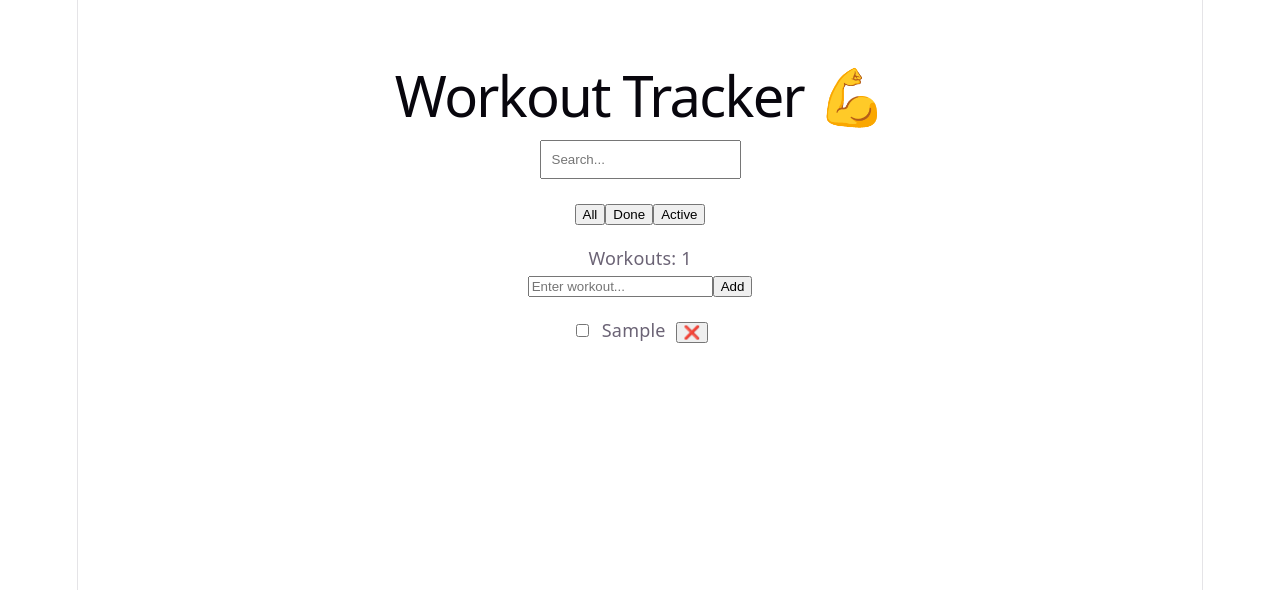
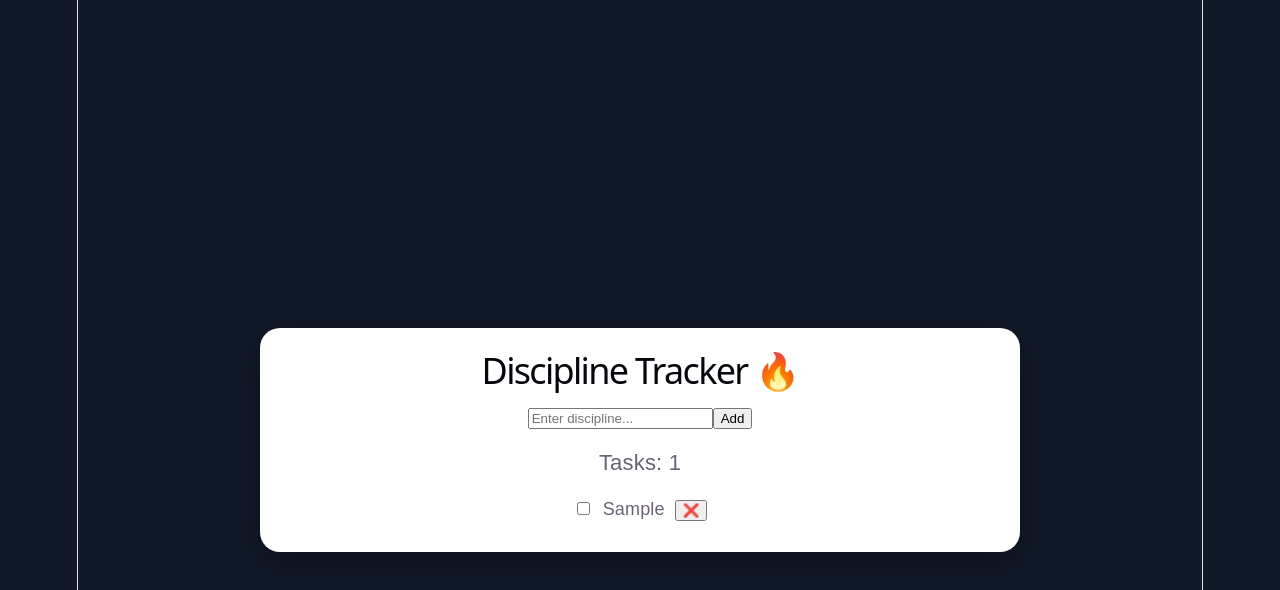
Before and after one commit to evolflow/js-journey-part-2, a React (Vite) app: page / in a window 1280 px wide. Both pictures are taken after typing "Sample" into the empty fields and a click on the button "Add". Shown: the top 590 px of the page. Built offline with nearby package versions, Linux system fonts and the light colour scheme.

Commit message:
Coding Session 23

```diff
--- /dev/null
+++ b/src/App.css
@@ -0,0 +1,34 @@
+body {
+  margin: 0;
+  font-family: Arial, sans-serif;
+  background: #111827;
+}
+
+.app {
+  min-height: 100vh;
+  display: flex;
+  justify-content: center;
+  align-items: center;
+  padding: 40px;
+}
+
+.tracker-card {
+  width: 100%;
+  max-width: 700px;
+  background: white;
+  padding: 30px;
+  border-radius: 20px;
+  box-shadow: 0 10px 30px rgba(0, 0, 0, 0.3);
+}
+
+.tracker-card h1 {
+  margin-top: 0;
+  margin-bottom: 20px;
+  font-size: 36px;
+}
+
+.task-count {
+  font-size: 22px;
+  margin-top: 20px;
+  margin-bottom: 20px;
+}
--- a/src/App.jsx
+++ b/src/App.jsx
@@ -1,45 +1,24 @@
 import { useState } from "react";
-import WorkoutForm from "./components/WorkoutForm.jsx";
-import WorkoutList from "./components/WorkoutList.jsx";
+import DisciplineForm from "./components/DisciplineForm.jsx";
+import DisciplineList from "./components/DisciplineList.jsx";
+import "./App.css";
 
 function App() {
-  const [workouts, setWorkouts] = useState([]);
-  const [filter, setFilter] = useState("all");
-  const [search, setSearch] = useState("");
+  const [tasks, setTasks] = useState([]);
 
   return (
-    <div style={{ textAlign: "center", marginTop: "50px" }}>
-      <h1>Workout Tracker 💪</h1>
+    <div className="app">
+      <div className="tracker-card">
+        <h1>Discipline Tracker 🔥</h1>
 
-      {/* 🔍search */}
-      <input
-        placeholder="Search..."
-        value={search}
-        onChange={(e) => setSearch(e.target.value)}
-        style={{ marginBottom: "20px", padding: "10px" }}
-      />
+        <DisciplineForm tasks={tasks} setTasks={setTasks} />
 
-      {/* 🔘filter */}
-      <div style={{ marginBottom: "20px" }}>
-        <button onClick={() => setFilter("all")}>All</button>
-        <button onClick={() => setFilter("done")}>Done</button>
-        <button onClick={() => setFilter("active")}>Active</button>
+        <p className="task-count">Tasks: {tasks.length}</p>
+
+        <DisciplineList tasks={tasks} setTasks={setTasks} />
       </div>
-
-      {/*🔢 counter */}
-      <p>Workouts: {workouts.length}</p>
-
-      {/* ➕ form */}
-      <WorkoutForm workouts={workouts} setWorkouts={setWorkouts} />
-
-      {/* List */}
-      <WorkoutList
-        workouts={workouts}
-        setWorkouts={setWorkouts}
-        filter={filter}
-        search={search}
-      />
     </div>
   );
 }
+
 export default App;
--- /dev/null
+++ b/src/components/DisciplineForm.jsx
@@ -0,0 +1,32 @@
+import { useState } from "react";
+
+function DisciplineForm({ tasks, setTasks }) {
+  const [input, setInput] = useState("");
+
+  function handleAddTask() {
+    if (input.trim() === "") return;
+
+    const newTask = {
+      text: input,
+      done: false,
+    };
+
+    setTasks([...tasks, newTask]);
+    setInput("");
+  }
+
+  return (
+    <div>
+      <input
+        type="text"
+        placeholder="Enter discipline..."
+        value={input}
+        onChange={(event) => setInput(event.target.value)}
+      />
+
+      <button onClick={handleAddTask}>Add</button>
+    </div>
+  );
+}
+
+export default DisciplineForm;
--- /dev/null
+++ b/src/components/DisciplineList.jsx
@@ -0,0 +1,34 @@
+function DisciplineList({ tasks, setTasks }) {
+  return (
+    <div style={{ marginTop: "20px" }}>
+      {tasks.map((task, index) => (
+        <div key={index}>
+          <input
+            type="checkbox"
+            checked={task.done}
+            onChange={() => {
+              const newTasks = tasks.map((item, i) =>
+                i === index ? { ...item, done: !item.done } : item,
+              );
+              setTasks(newTasks);
+            }}
+          />
+
+          <span style={{ marginLeft: "10px" }}>{task.text}</span>
+
+          <button
+            onClick={() => {
+              const newTasks = tasks.filter((_, i) => i !== index);
+              setTasks(newTasks);
+            }}
+            style={{ marginLeft: "10px" }}
+          >
+            ❌
+          </button>
+        </div>
+      ))}
+    </div>
+  );
+}
+
+export default DisciplineList;
--- a/src/components/WorkoutForm.jsx
+++ /dev/null
@@ -1,26 +0,0 @@
-import { useState } from "react";
-
-function WorkoutForm({ workouts, setWorkouts }) {
-  const [text, setText] = useState("");
-
-  const handleAdd = () => {
-    if (text.trim() === "") return;
-
-    setWorkouts([...workouts, { text: text, done: false }]);
-    setText("");
-  };
-
-  return (
-    <div style={{ marginBottom: "20px" }}>
-      <input
-        value={text}
-        onChange={(e) => setText(e.target.value)}
-        placeholder="Enter workout..."
-      />
-
-      <button onClick={handleAdd}>Add</button>
-    </div>
-  );
-}
-
-export default WorkoutForm;
--- a/src/components/WorkoutList.jsx
+++ /dev/null
@@ -1,55 +0,0 @@
-function WorkoutList({ workouts, setWorkouts, filter, search }) {
-  const filteredWorkouts = workouts
-    .filter((workout) => {
-      if (filter === "done") return workout.done;
-      if (filter === "active") return !workout.done;
-      return true;
-    })
-    .filter((workout) =>
-      workout.text.toLowerCase().includes(search.toLowerCase()),
-    );
-
-  return (
-    <div>
-      {filteredWorkouts.map((workout, index) => (
-        <div key={index}>
-          <input
-            type="checkbox"
-            checked={workout.done}
-            onChange={() => {
-              const newList = workouts.map((item, i) => {
-                if (i === index) {
-                  return { ...item, done: !item.done };
-                }
-                return item;
-              });
-
-              setWorkouts(newList);
-            }}
-          />
-
-          <span
-            style={{
-              textDecoration: workout.done ? "line-through" : "none",
-              marginLeft: "10px",
-            }}
-          >
-            {workout.text}
-          </span>
-
-          <button
-            onClick={() => {
-              const newList = workouts.filter((_, i) => i !== index);
-              setWorkouts(newList);
-            }}
-            style={{ marginLeft: "10px" }}
-          >
-            ❌
-          </button>
-        </div>
-      ))}
-    </div>
-  );
-}
-
-export default WorkoutList;
```
Also changed, not shown: 2 other files (tests, documents, lock files or other folders).
